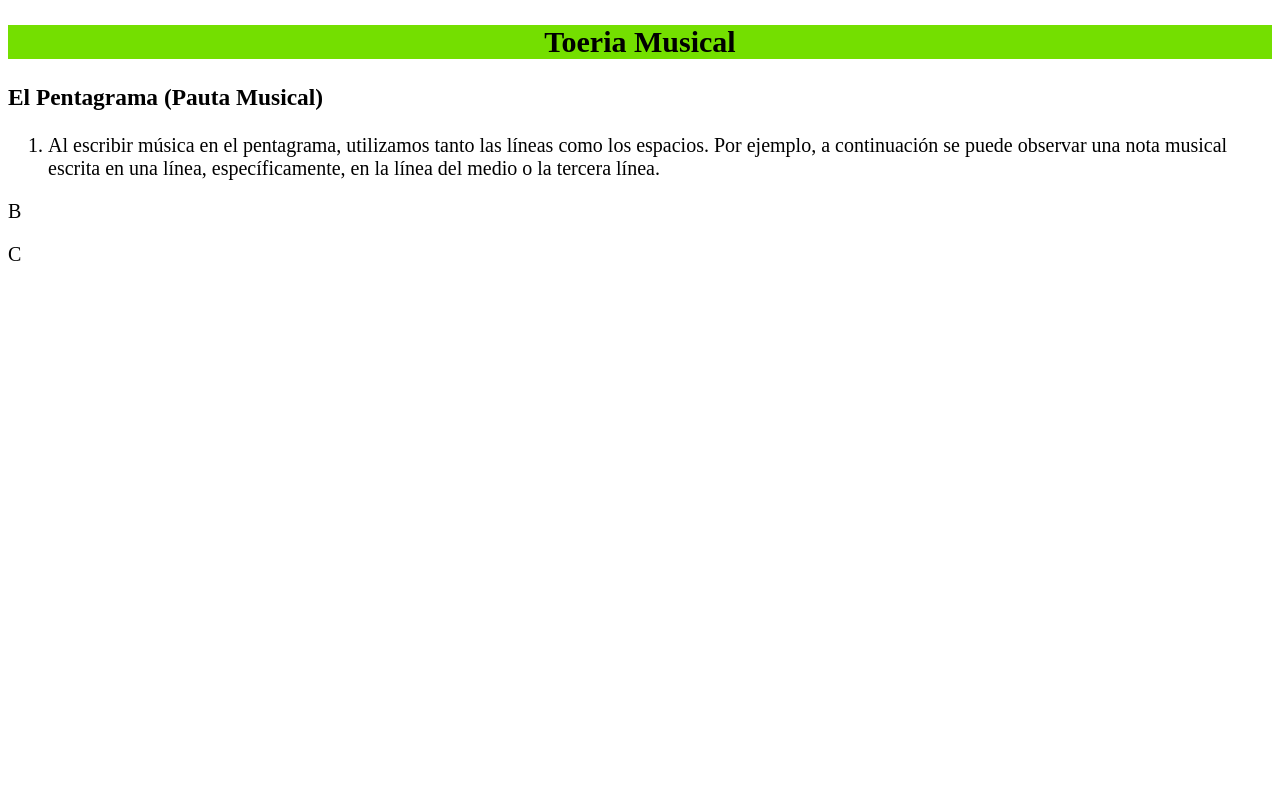
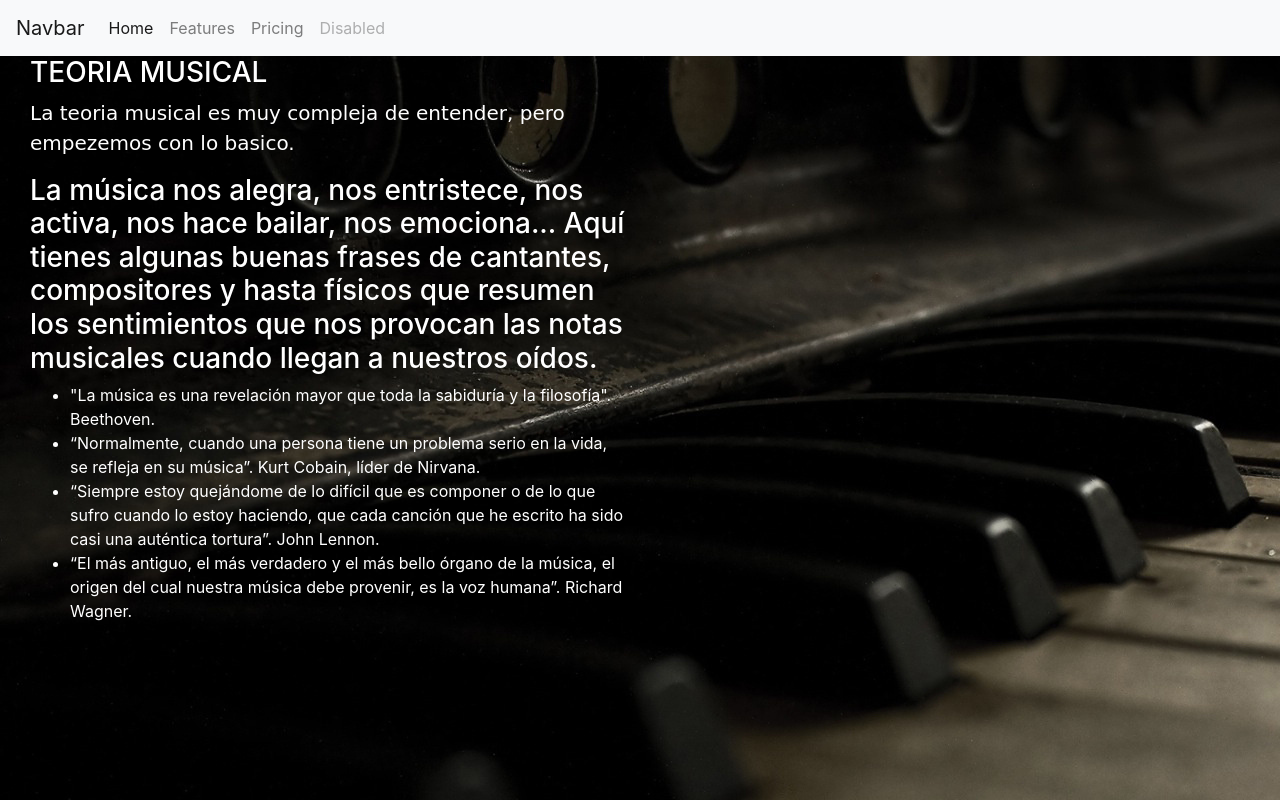
Before and after one commit to BrunoZunino/proyecto-html-trufa, a plain HTML site: page Bruno.html in a window 1280 px wide. Drawn offline with nearby package versions, Linux system fonts and the light colour scheme; a web font is replaced by a local one.

Commit message:
subo parte 2 con navbar

```diff
--- a/Bruno.css
+++ b/Bruno.css
@@ -1,19 +1,31 @@
 body{
-  font-size: 20px;
+  font-size: 100%;
+}
+nav{
+  background-color: gray;
 }
 .container-fluid{
   height: 100%;
   width: 100%;
-  background-color:
 }
 .primera{
   height: 100%;
   width: 100%;
 }
 h2{
-  margin:center;
-  background-color: #74DF00;
+  color: white;
+  font-size: 35px;
+  font-weight: bold;
   text-align: center;
-  border-top: 2px;
-  border-color: solid black;
 }
+h3{
+    color: white;
+  font-size: 28px;
+  font-weight: bold;
+  text-align: left;
+}
+p{
+  color: white;
+  font-size: 20px;
+  font-family: 'Rancho', cursive;
+}
--- a/Bruno.html
+++ b/Bruno.html
@@ -1,30 +1,51 @@
 <!DOCTYPE html>
 <html lang="es">
 <html>
-
+<link href="https://fonts.googleapis.com/css?family=Rancho" rel="stylesheet">
 <head>
+  <link rel="shortcut icon" href="semicorchea.png">
   <title>Musica</title>
   <link rel="stylesheet" href="Bruno.css">
+  <link rel="stylesheet" href="bootstrap.min.css">
   <meta charset="utf-8">
   <meta name="viewport" content="width=device-width, initial-scale=1, shrink-to-fit=no">
 </head>
-
-<body>
+<body background="piano.jpg">
+  <nav class="navbar navbar-expand-lg navbar-light bg-light">
+    <a class="navbar-brand" href="#">Navbar</a>
+    <button class="navbar-toggler" type="button" data-toggle="collapse" data-target="#navbarNav" aria-controls="navbarNav" aria-expanded="false" aria-label="Toggle navigation">
+      <span class="navbar-toggler-icon"></span>
+    </button>
+    <div class="collapse navbar-collapse" id="navbarNav">
+      <ul class="navbar-nav">
+        <li class="nav-item active">
+          <a class="nav-link" href="#">Home <span class="sr-only">(current)</span></a>
+        </li>
+        <li class="nav-item">
+          <a class="nav-link" href="#">Features</a>
+        </li>
+        <li class="nav-item">
+          <a class="nav-link" href="#">Pricing</a>
+        </li>
+        <li class="nav-item">
+          <a class="nav-link disabled" href="#">Disabled</a>
+        </li>
+      </ul>
+    </div>
+  </nav>
   <div class="container-fluid">
-    <h2>Toeria Musical</h2>
-    <div class="row">
-      <div class="col-3 col-md-6 primera">
-        <h3>El Pentagrama (Pauta Musical)
-        </h3>
-        <ol>
-          <li><p>Al escribir música en el pentagrama, utilizamos tanto las líneas como los espacios. Por ejemplo, a continuación se puede observar una nota musical escrita en una línea, específicamente, en la línea del medio o la tercera línea.</p></li>
-        </ol>
-      </div>
-      <div class="col-3 col-md-6 segunda">
-        <p>B</p>
-      </div>
-      <div class="col-3 col-md-6 tercera ">
-        <p>C</p>
+    <div class="col 3 col-md-6 primera">
+      <h3 style="color:white;">TEORIA MUSICAL</h3>
+      <p>La teoria musical es muy compleja de entender, pero empezemos con lo basico.</p>
+    </div>
+      <div class="col 3 col-md-6 segunda">
+        <h3 style="color:white;">La música nos alegra, nos entristece, nos activa, nos hace bailar, nos emociona... Aquí tienes algunas buenas frases de cantantes, compositores y hasta físicos que resumen los sentimientos que nos provocan las notas musicales cuando llegan a nuestros oídos. </h3>
+        <ul style="color:white;">
+          <li>"La música es una revelación mayor que toda la sabiduría y la filosofía". Beethoven.</li>
+          <li>“Normalmente, cuando una persona tiene un problema serio en la vida, se refleja en su música”. Kurt Cobain, líder de Nirvana.</li>
+          <li>“Siempre estoy quejándome de lo difícil que es componer o de lo que sufro cuando lo estoy haciendo, que cada canción que he escrito ha sido casi una auténtica tortura”. John Lennon.</li>
+          <li>“El más antiguo, el más verdadero y el más bello órgano de la música, el origen del cual nuestra música debe provenir, es la voz humana”. Richard Wagner.</li>
+        </ul>
       </div>
     </div>
 
```
Also changed, not shown: ImagenPrincipal.jpg (deleted), piano.jpg (added), pinao.jpg (added), semicorchea.png (added).
